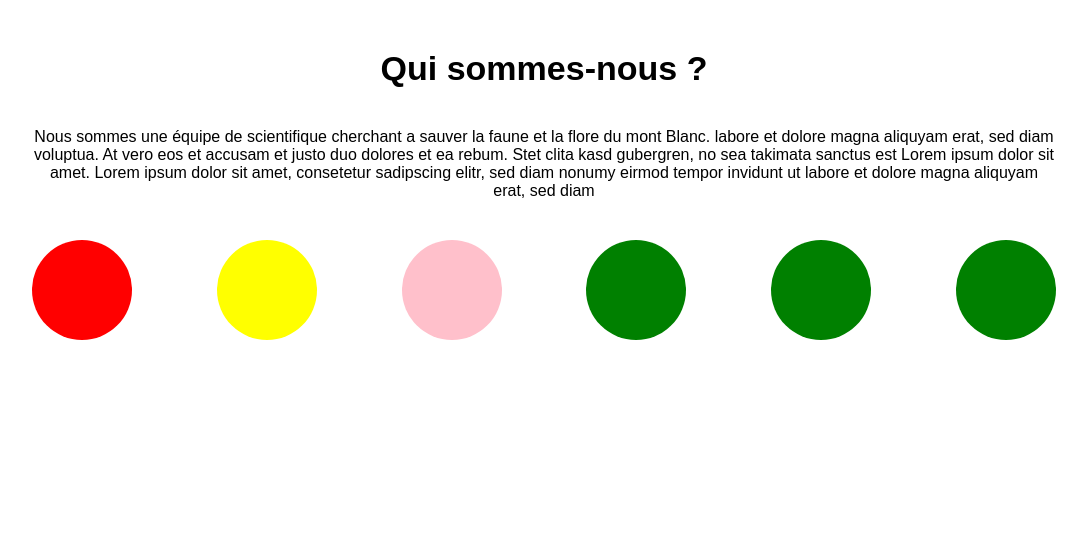
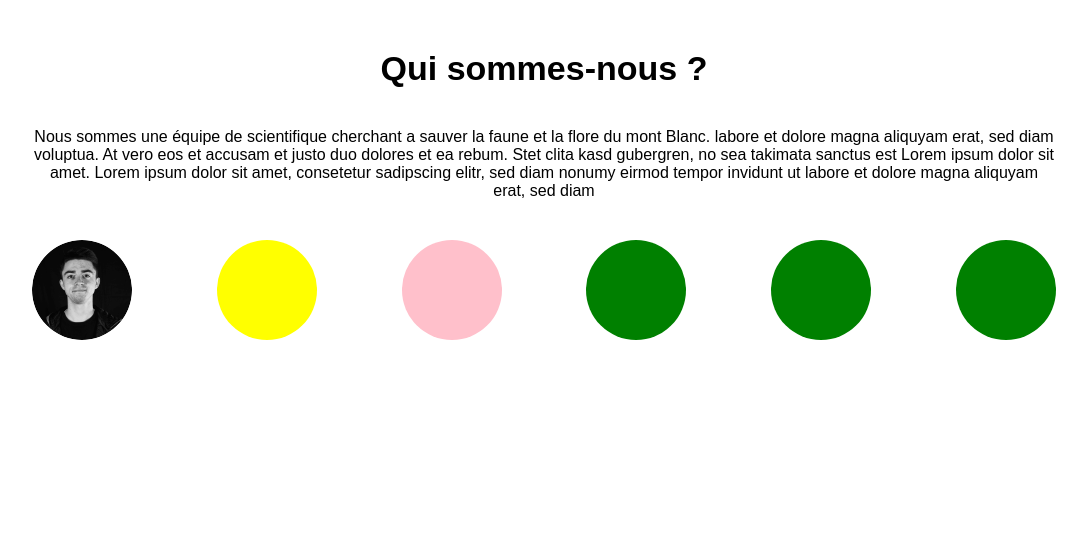
Before and after one commit to theocassar/CRE-ALPIN, a PHP site: page / in a window 1280 px wide. Shown: the part 984-1523 px from the top of the page, without its empty margins (96-1183 px from the left). Run offline with PHP 8.4, Linux system fonts and the light colour scheme.

Commit message:
:bug: fix url img + header pointer-events

```diff
--- a/assets/css/accueil.css
+++ b/assets/css/accueil.css
@@ -61,8 +61,16 @@
   border-radius: 50%;
 }
 .avatar:nth-of-type(1) {
-  /* background: url("/src/img/paul.png"); */
-  background: red;
+  /*
+  ⚠️
+  format d'image mal choisis !
+  dimension mal choisis !
+  chemin à partir du serveur ne marche pas en local car la racine du serveur (hors virtual host) est le dossier www/ ou htdocs/
+  */
+  background: url("../../src/img/paul.png") no-repeat;
+  background-position: center;
+  background-size: contain;
+  /* background: red; */
 }
 .avatar:nth-of-type(2) {
   /* background: url("/src/img/paul.png"); */
--- a/assets/css/header.css
+++ b/assets/css/header.css
@@ -5,6 +5,8 @@
   background: #fff;
   z-index: 99999999999;
 }
+
+/* ⚠️ quand le menu est fermée il ne devrait pas être "par dessus" le  contenus. Donc soit tu le décale ver sle haut par exemple, soit tu le rends inactif au clic : pointer-events: none; */
 
 .nav {
   background: #fff;
```
